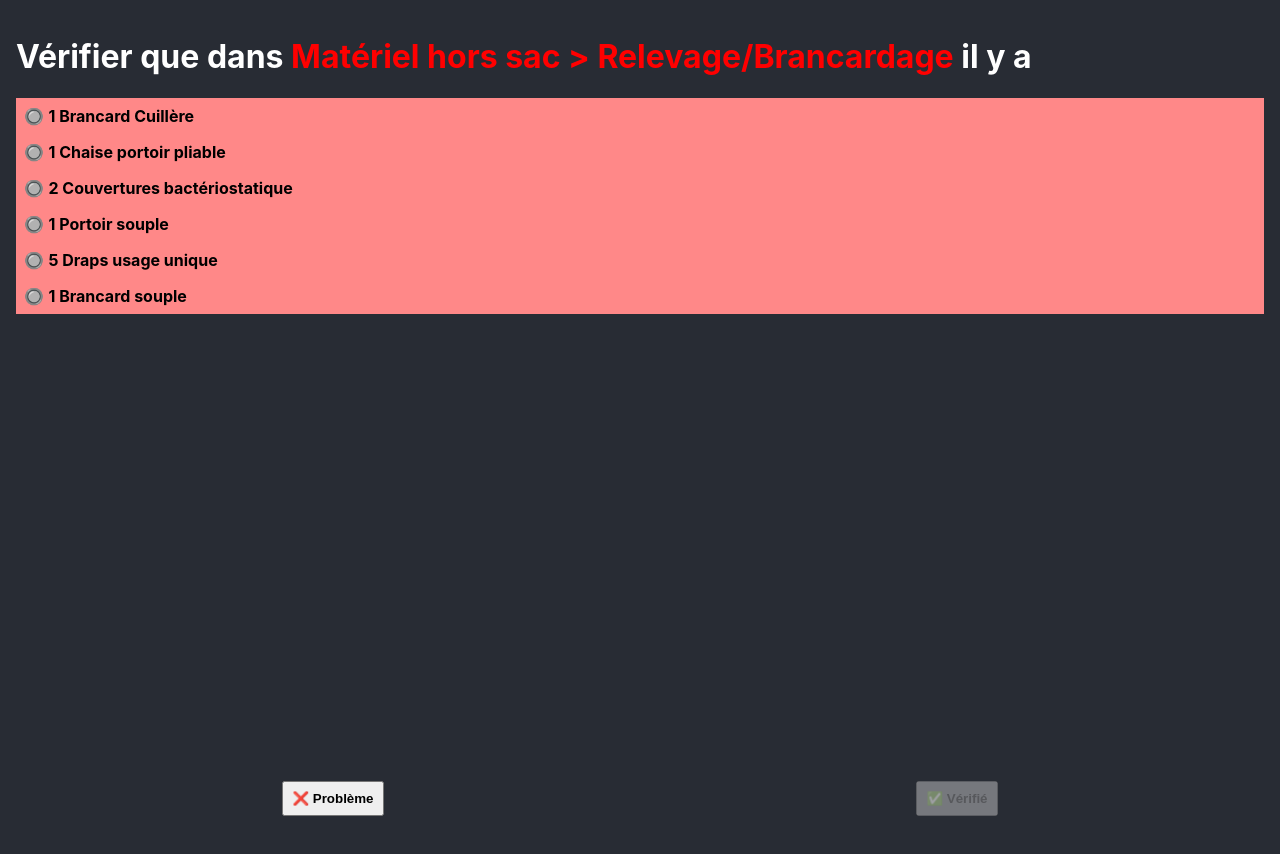
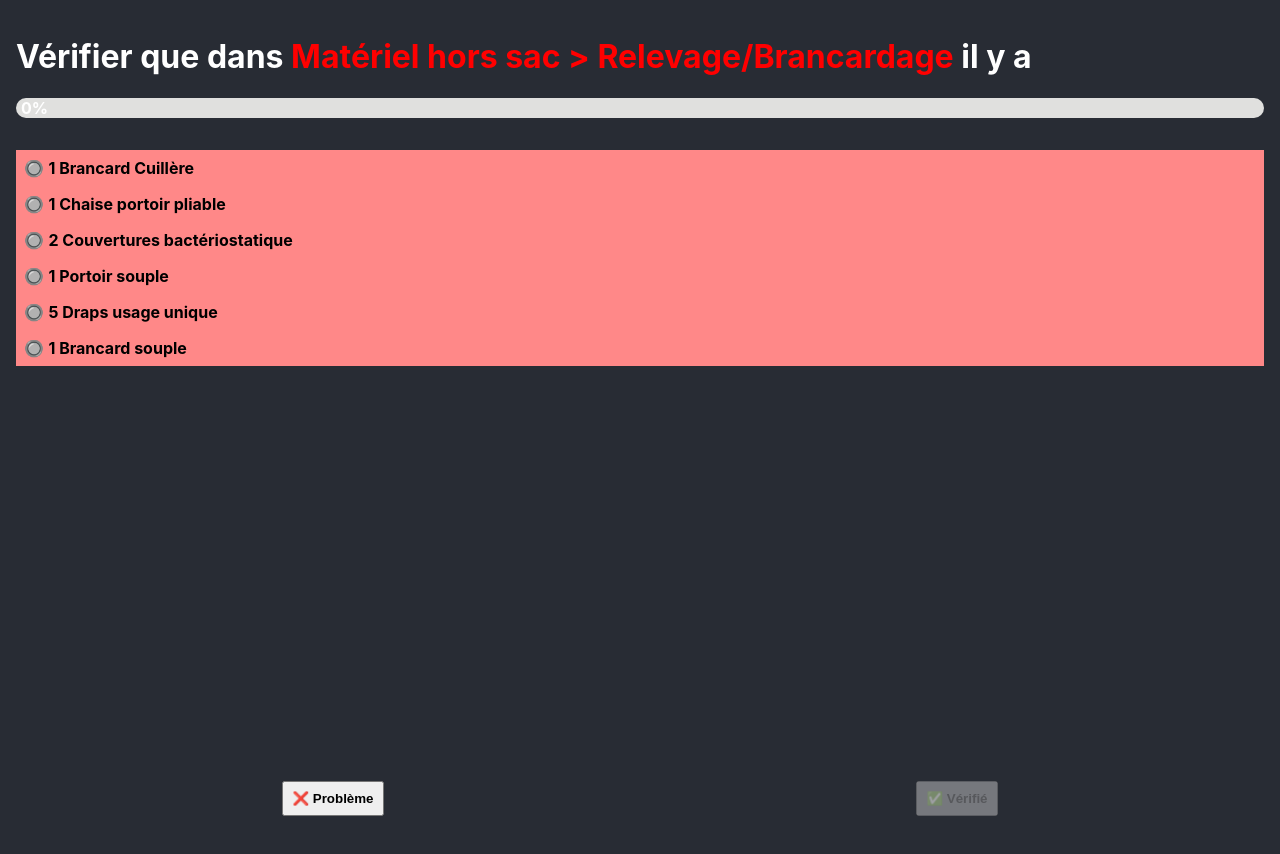
Before and after one commit to Gguigre/sfcb93-checkup, a React (Create React App) app: page / in a window 1280 px wide. Shown: the top 854 px of the page. Built offline with nearby package versions, Linux system fonts and the light colour scheme.

Commit message:
feat: add progress

```diff
--- a/src/App.tsx
+++ b/src/App.tsx
@@ -25,7 +25,7 @@ function App() {
   return (
     <AppContainer>
       {checks[checkIndex] !== undefined
-      ? <Review review={checks[checkIndex]} onOk={onOk} onIssue={onIssue}/>
+      ? <Review review={checks[checkIndex]} onOk={onOk} onIssue={onIssue} progress={checks.length > 0 ? checkIndex/checks.length : 0}/>
       : <IssuesSumUp issues={issues} />}
     </AppContainer>
   );
--- /dev/null
+++ b/src/components/ProgressBar.tsx
@@ -0,0 +1,40 @@
+import React from "react"
+import { Property } from "csstype"
+
+type Props = {
+  color: string,
+  progress: number
+}
+
+const ProgressBar: React.FC<Props> = ({ color, progress }) => {
+
+  const containerStyles = {
+    width: '100%',
+    backgroundColor: "#e0e0de",
+    borderRadius: 50,
+  }
+
+  const fillerStyles = {
+    height: '100%',
+    width: `${progress*100}%`,
+    backgroundColor: color,
+    borderRadius: 'inherit',
+    textAlign: 'right' as Property.TextAlign
+  }
+
+  const labelStyles = {
+    padding: 5,
+    color: 'white',
+    fontWeight: 'bold',
+  }
+
+  return (
+    <div style={containerStyles}>
+      <div style={fillerStyles}>
+        <span style={labelStyles}>{`${Math.ceil(progress*100)}%`}</span>
+      </div>
+    </div>
+  );
+};
+
+export default ProgressBar;
--- a/src/components/Review.tsx
+++ b/src/components/Review.tsx
@@ -9,6 +9,7 @@ type Props = {
   review: ReviewType,
   onOk: () => void,
   onIssue: (issue: Issue) => void,
+  progress: number
 }
 
 export const Review: React.FC<Props> = ({review, ...props}) => {
--- a/src/components/Reviews/CheckReview.tsx
+++ b/src/components/Reviews/CheckReview.tsx
@@ -7,9 +7,10 @@ import { GenericReview } from "./GenericReview";
 
 export const CheckReview: React.FC<{
   review: CheckReviewType,
+  progress: number,
   onOk: () => void,
   onIssue: (issue: Issue) => void,
-}> = ({review, onOk, onIssue}) => {
+}> = ({review, onOk, onIssue, progress}) => {
   const [isChecked, setIsChecked] = useState(false);
 
   const onIssueCallback = useCallback(
@@ -32,6 +33,7 @@ export const CheckReview: React.FC<{
   return (
     <GenericReview
       Title={<h1>Vérification pour <RedText>{review.location}</RedText></h1>}
+      progress={progress}
       onOk={onOk}
       onIssue={onIssueCallback}
       canSubmit={isChecked}
--- a/src/components/Reviews/DateReview.tsx
+++ b/src/components/Reviews/DateReview.tsx
@@ -17,11 +17,12 @@ const isPast = (date: string) => {
 
 type Props = {
   review: DateReviewType,
+  progress: number,
   onOk: () => void,
   onIssue: (issue: Issue) => void,
 }
 
-export const DateReview: React.FC<Props> = ({review, onOk, onIssue}) => {
+export const DateReview: React.FC<Props> = ({review, progress, onOk, onIssue}) => {
   const [date, setDate] = useState<string | undefined>()
   const isDateInvalid = date ? isWithin30Days(date) : false;
 
@@ -52,6 +53,7 @@ export const DateReview: React.FC<Props> = ({review, onOk, onIssue}) => {
 
   return <GenericReview
     Title={<h1>Vérifier la date de <RedText>{review.location}</RedText></h1>}
+    progress={progress}
     onOk={onOkCallback}
     onIssue={onIssueCallback}
     canSubmit={!!date}>
--- a/src/components/Reviews/GenericReview.tsx
+++ b/src/components/Reviews/GenericReview.tsx
@@ -1,6 +1,7 @@
 import React from "react";
 import styled from 'styled-components';
 import { Buttons } from "../Buttons";
+import ProgressBar from "../ProgressBar";
 
 
 export const GenericReview: React.FC<{
@@ -8,11 +9,13 @@ export const GenericReview: React.FC<{
   onIssue: () => void,
   Title: React.ReactNode,
   canSubmit: boolean,
+  progress: number,
   children: React.ReactNode}
-> = ({ onOk, onIssue, Title, canSubmit, children }) => {
+> = ({ onOk, onIssue, Title, progress, canSubmit, children }) => {
   return <Container>
   <ContentContainer>
     {Title}
+    <ProgressBar progress={progress} color={'red'} />
     <Content>
       {children}
     </Content>
@@ -23,4 +26,4 @@ export const GenericReview: React.FC<{
 
 const Container = styled.div({flexDirection: "column", display: "flex", height: '100%'})
 const ContentContainer = styled.div({flex: 1, display: 'flex', flexDirection: "column"})
-const Content = styled.div({flex: 1})
+const Content = styled.div({flex: 1, marginTop: 32})
--- a/src/components/Reviews/PresenceReview.tsx
+++ b/src/components/Reviews/PresenceReview.tsx
@@ -9,7 +9,8 @@ export const PresenceReview: React.FC<{
   review: PresenceReviewType,
   onOk: () => void,
   onIssue: (issue: Issue) => void,
-}> = ({review, onOk, onIssue}) => {
+  progress: number,
+}> = ({review, progress, onOk, onIssue}) => {
 
   const [checkedItems, setCheckedItems] = useState<Array<string>>([]);
 
@@ -42,6 +43,7 @@ export const PresenceReview: React.FC<{
   return review.items.length > 0 ?
   <GenericReview
     Title={<h1>Vérifier que dans <RedText>{review.location}</RedText> il y a</h1>}
+    progress={progress}
     onOk={onOk}
     onIssue={onIssueCallback}
     canSubmit={checkedItems.length === review.items.length}>
```
